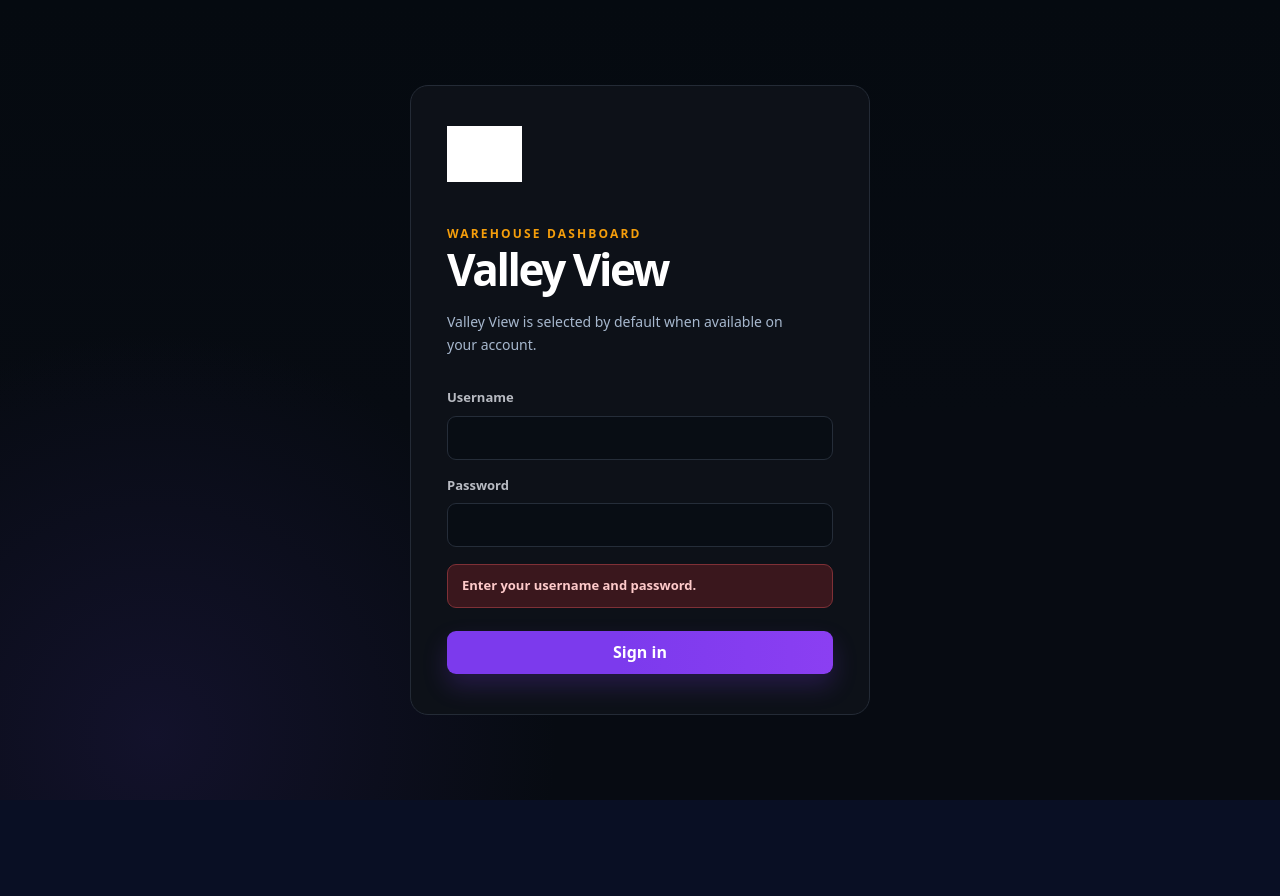
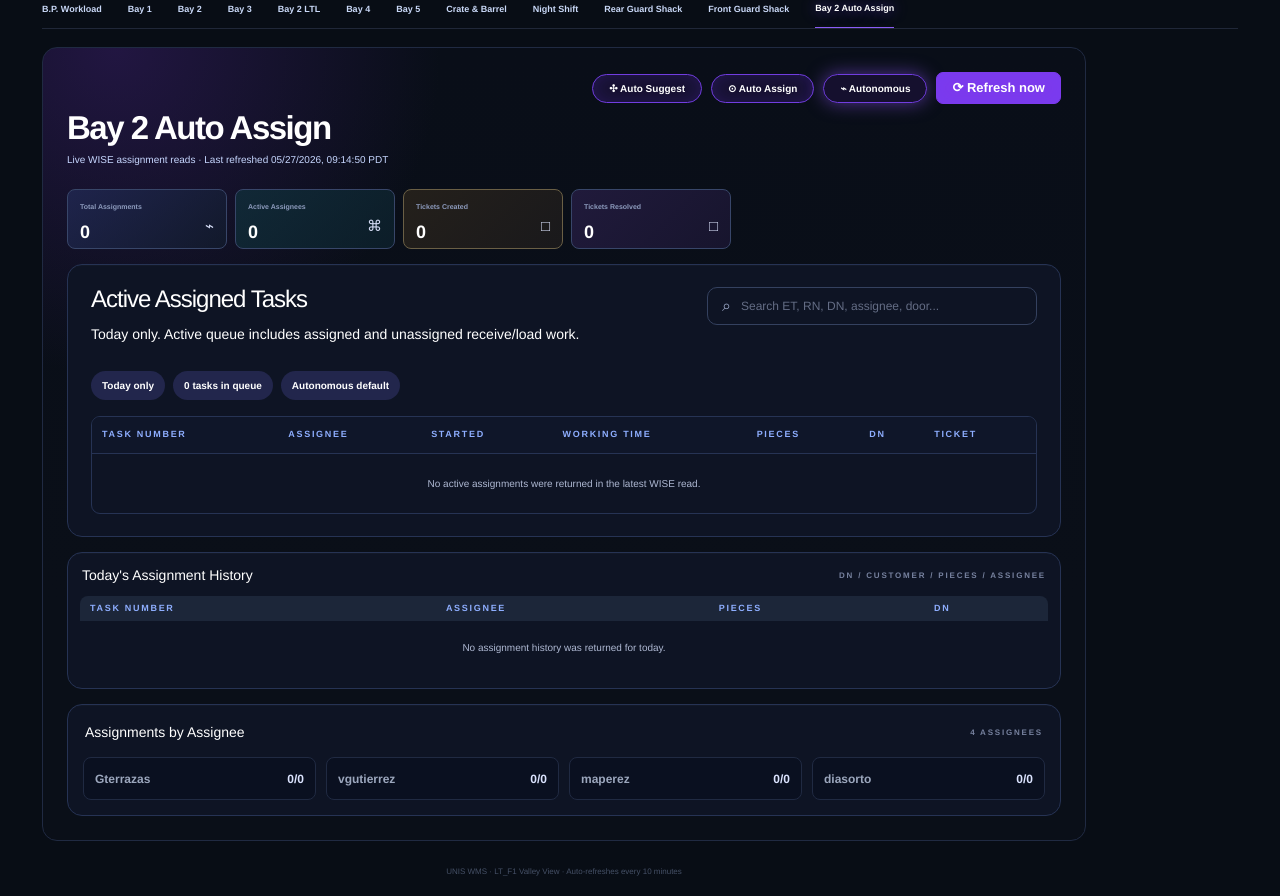
Before and after one commit to RubenVJauregui/RubenVJauregui-wms-valley-view-dashboard, a Next.js app: page / in a window 1280 px wide. Before the commit the page ends 800 px from the top, so only its background shows below. Built offline with nearby package versions, Linux system fonts and the light colour scheme; grey boxes are pictures that could not be loaded.

Commit message:
Restore Bay 2 Auto Assign dashboard view
User: rjauregui (2008267700036030466)

```diff
--- a/src/app/globals.css
+++ b/src/app/globals.css
@@ -691,3 +691,110 @@ body { min-height: 100vh; }
 .primary-button:hover {
   background: linear-gradient(90deg, #6d28d9 0%, #7c3aed 100%) !important;
 }
+
+/* Bay 2 Auto Assign screenshot restore */
+html, body { background: #080d15 !important; }
+.bay2-screen {
+  min-height: 100vh;
+  background: #080d15;
+  color: #f8fbff;
+  font-family: "Helvetica Now Display", "Helvetica Neue", Arial, sans-serif;
+  padding: 0 42px 18px;
+}
+.bay2-tabs {
+  height: 29px;
+  border-bottom: 1px solid #202738;
+  display: flex;
+  gap: 26px;
+  align-items: stretch;
+  white-space: nowrap;
+  overflow: hidden;
+}
+.bay2-tabs button {
+  background: transparent;
+  border: 0;
+  color: #c9d8f7;
+  font-size: 9px;
+  font-weight: 800;
+  padding: 0 0 9px;
+  cursor: default;
+}
+.bay2-tabs button.active {
+  color: #fff;
+  border-bottom: 1px solid #8b5cf6;
+  text-shadow: 0 0 14px rgba(139,92,246,.75);
+}
+.bay2-shell {
+  margin-top: 18px;
+  width: 1044px;
+  max-width: calc(100vw - 84px);
+  min-height: 786px;
+  border: 1px solid #202a42;
+  border-radius: 15px;
+  padding: 24px;
+  background:
+    radial-gradient(circle at 7% 0%, rgba(53, 28, 98, .56), transparent 26%),
+    linear-gradient(180deg, #090e18, #0a0f18 70%);
+}
+.bay2-hero { display: flex; justify-content: space-between; gap: 24px; align-items: flex-start; }
+.bay2-hero h1 { margin: 39px 0 8px; font-size: 33px; line-height: 1; font-weight: 900; letter-spacing: -1.5px; color: white; }
+.bay2-hero p { margin: 0; color: #c7d7ff; font-size: 10px; }
+.bay2-actions { display: flex; gap: 9px; margin-top: 0; align-items: center; }
+.bay2-actions button {
+  height: 29px;
+  padding: 0 16px;
+  border-radius: 999px;
+  border: 1px solid #713de0;
+  background: rgba(23, 16, 49, .88);
+  color: #fff;
+  font-size: 10px;
+  font-weight: 900;
+  box-shadow: 0 0 18px rgba(112,64,255,.18) inset;
+}
+.bay2-actions button.active { box-shadow: 0 0 18px rgba(147, 87, 255, .52); }
+.bay2-actions .refresh { height: 32px; border-radius: 7px; background: #7c3aed; border-color: #7c3aed; font-size: 13px; padding: 0 15px; }
+.bay2-kpis { display: grid; grid-template-columns: 160px 160px 160px 160px; gap: 8px; margin-top: 22px; }
+.bay2-kpis article {
+  height: 60px;
+  border: 1px solid #384669;
+  border-radius: 8px;
+  padding: 12px;
+  background: linear-gradient(135deg, rgba(34,43,88,.7), rgba(18,28,45,.72));
+  position: relative;
+}
+.bay2-kpis article:nth-child(2) { background: linear-gradient(135deg, rgba(16,48,59,.75), rgba(13,33,45,.78)); }
+.bay2-kpis article:nth-child(3) { background: linear-gradient(135deg, rgba(45,38,28,.75), rgba(29,27,28,.82)); border-color: #6a5f45; }
+.bay2-kpis article:nth-child(4) { background: linear-gradient(135deg, rgba(38,29,68,.8), rgba(26,22,50,.82)); }
+.bay2-kpis span { display: block; color: #8d9bbd; font-size: 7px; font-weight: 900; margin-bottom: 8px; }
+.bay2-kpis strong { font-size: 18px; line-height: 1; color: #fff; }
+.bay2-kpis i { position: absolute; right: 12px; top: 25px; color: #d7def7; font-style: normal; font-size: 15px; }
+.bay2-card {
+  border: 1px solid #263354;
+  border-radius: 15px;
+  background: #0e1424;
+  box-shadow: inset 0 1px 0 rgba(255,255,255,.02);
+}
+.bay2-active-card { margin-top: 15px; padding: 22px 23px; min-height: 269px; }
+.bay2-card-head { display: flex; justify-content: space-between; gap: 20px; }
+.bay2-card h2 { margin: 0 0 13px; font-size: 24px; line-height: 1; letter-spacing: -1px; color: white; }
+.bay2-card p { margin: 0; color: #fff; font-size: 14px; }
+.bay2-search { margin-top: 0; width: 330px; height: 38px; display: flex; align-items: center; gap: 10px; border: 1px solid #34415f; border-radius: 10px; padding: 0 14px; color: #9aa7c6; }
+.bay2-search input { width: 100%; background: transparent; border: 0; outline: 0; color: #b9c5e5; font-size: 12px; }
+.bay2-chips { display: flex; gap: 8px; margin: 26px 0 16px; }
+.bay2-chips span { background: #22264c; color: #fff; border-radius: 999px; padding: 7px 11px; font-size: 10px; font-weight: 800; }
+.bay2-table { width: 100%; border-collapse: separate; border-spacing: 0; border: 1px solid #263354; border-radius: 9px; overflow: hidden; }
+.bay2-table th { height: 36px; background: #0f1629; color: #8eaeff; text-align: left; padding: 0 10px; font-size: 9px; text-transform: uppercase; letter-spacing: 1.7px; font-weight: 900; }
+.bay2-table td { height: 60px; color: #aeb8d2; font-size: 10px; text-align: center; border-top: 1px solid #263354; }
+.bay2-table .empty { text-align: center; }
+.bay2-history-card { margin-top: 15px; min-height: 137px; padding: 12px; }
+.bay2-title-row { display: flex; justify-content: space-between; align-items: center; margin: 0 2px 10px; }
+.bay2-title-row h3 { margin: 0; font-size: 14px; color: #fff; }
+.bay2-title-row span { color: #77829f; font-size: 8px; font-weight: 900; letter-spacing: 1.8px; }
+.bay2-table.compact { border: 0; border-radius: 8px; }
+.bay2-table.compact th { background: #1c2639; height: 25px; }
+.bay2-table.compact td { border: 0; height: 52px; }
+.bay2-assignee-card { margin-top: 15px; min-height: 105px; padding: 17px 15px 15px; }
+.bay2-assignees { display: grid; grid-template-columns: repeat(4, 1fr); gap: 10px; margin-top: 14px; }
+.bay2-assignees div { height: 43px; border: 1px solid #202a42; background: #0a1020; border-radius: 8px; display: flex; align-items: center; justify-content: space-between; padding: 0 11px; color: #9ca7bd; font-size: 12px; font-weight: 800; }
+.bay2-assignees strong { color: #dce4ff; }
+.bay2-footer { width: 1044px; max-width: calc(100vw - 84px); text-align: center; color: #455066; font-size: 8px; margin-top: 25px; }
--- a/src/app/page.tsx
+++ b/src/app/page.tsx
@@ -1,143 +1,84 @@
-"use client";
-
-import { useState, useEffect, useCallback } from "react";
-import { LoginPanel } from "@/components/login";
-import { Dashboard } from "@/components/dashboard";
-import { Loader2 } from "lucide-react";
-
-export interface Session {
-  accessToken: string;
-  refreshToken: string;
-  expiresAt: number;
-  identity: {
-    user_id: string;
-    user_name: string;
-    tenant_id: string;
-  };
-  facilities: { id: string; name: string; timeZone: string }[];
-  defaultFacility: { id: string; name: string } | null;
-}
-
-export interface Facility {
-  id: string;
-  name: string;
-  timeZone: string;
-}
-
-function decodeJwt(token: string): Record<string, unknown> | null {
-  try {
-    const base64 = token.split(".")[1];
-    return JSON.parse(Buffer.from(base64, "base64url").toString("utf8"));
-  } catch {
-    return null;
-  }
-}
-
-const SESSION_KEY = "bay4-wms-session";
-const FACILITY_KEY = "bay4-wms-facility";
-const TAB_KEY = "bay4-wms-active-bay";
-
-function loadSession(): Session | null {
-  if (typeof window === "undefined") return null;
-  try {
-    const raw = localStorage.getItem(SESSION_KEY);
-    if (!raw) return null;
-    const s = JSON.parse(raw) as Session;
-    if (Date.now() > s.expiresAt - 60000) return null;
-    return s;
-  } catch {
-    return null;
-  }
-}
-
-function saveSession(s: Session) {
-  localStorage.setItem(SESSION_KEY, JSON.stringify(s));
-}
-
-function clearSession() {
-  localStorage.removeItem(SESSION_KEY);
-  localStorage.removeItem(FACILITY_KEY);
-}
-
 export default function Home() {
-  const [session, setSession] = useState<Session | null>(null);
-  const [facility, setFacility] = useState<Facility | null>(null);
-  const [activeTab, setActiveTab] = useState<string>("bay4");
-  const [hydrated, setHydrated] = useState(false);
-
-  useEffect(() => {
-    const s = loadSession();
-    if (s) {
-      setSession(s);
-      const savedFid = localStorage.getItem(FACILITY_KEY);
-      const fac =
-        s.facilities.find((f) => f.id === savedFid) ??
-        (s.defaultFacility
-          ? s.facilities.find((f) => f.id === s.defaultFacility!.id)
-          : null) ??
-        s.facilities[0] ??
-        null;
-      setFacility(fac);
-    }
-    const savedTab = localStorage.getItem(TAB_KEY);
-    if (savedTab) setActiveTab(savedTab);
-    setHydrated(true);
-  }, []);
-
-  const onLogin = useCallback((s: Session) => {
-    saveSession(s);
-    setSession(s);
-    const fac =
-      s.facilities.find(
-        (f) => f.id === s.defaultFacility?.id
-      ) ??
-      s.facilities[0] ??
-      null;
-    if (fac) {
-      localStorage.setItem(FACILITY_KEY, fac.id);
-      setFacility(fac);
-    }
-  }, []);
-
-  const onLogout = useCallback(() => {
-    clearSession();
-    setSession(null);
-    setFacility(null);
-  }, []);
-
-  const onChangeFacility = useCallback(
-    (f: Facility) => {
-      localStorage.setItem(FACILITY_KEY, f.id);
-      setFacility(f);
-    },
-    []
-  );
-
-  const onChangeTab = useCallback((tab: string) => {
-    localStorage.setItem(TAB_KEY, tab);
-    setActiveTab(tab);
-  }, []);
-
-  if (!hydrated) {
-    return (
-      <div className="login-shell">
-        <Loader2 className="spin" size={32} color="#6366f1" />
-      </div>
-    );
-  }
-
-  if (!session || !facility) {
-    return <LoginPanel onLogin={onLogin} />;
-  }
+  const assignees = ["Gterrazas", "vgutierrez", "maperez", "diasorto"];
+  const tabs = [
+    "B.P. Workload",
+    "Bay 1",
+    "Bay 2",
+    "Bay 3",
+    "Bay 2 LTL",
+    "Bay 4",
+    "Bay 5",
+    "Crate & Barrel",
+    "Night Shift",
+    "Rear Guard Shack",
+    "Front Guard Shack",
+    "Bay 2 Auto Assign",
+  ];
 
   return (
-    <Dashboard
-      session={session}
-      facility={facility}
-      activeTab={activeTab}
-      onLogout={onLogout}
-      onChangeFacility={onChangeFacility}
-      onChangeTab={onChangeTab}
-    />
+    <main className="bay2-screen">
+      <nav className="bay2-tabs">
+        {tabs.map((tab) => (
+          <button key={tab} className={tab === "Bay 2 Auto Assign" ? "active" : ""}>
+            {tab}
+          </button>
+        ))}
+      </nav>
+
+      <section className="bay2-shell">
+        <header className="bay2-hero">
+          <div>
+            <h1>Bay 2 Auto Assign</h1>
+            <p>Live WISE assignment reads · Last refreshed 05/27/2026, 09:14:50 PDT</p>
+          </div>
+          <div className="bay2-actions">
+            <button>✣ Auto Suggest</button>
+            <button>⊙ Auto Assign</button>
+            <button className="active">⌁ Autonomous</button>
+            <button className="refresh">⟳ Refresh now</button>
+          </div>
+        </header>
+
+        <div className="bay2-kpis">
+          <article><span>Total Assignments</span><strong>0</strong><i>⌁</i></article>
+          <article><span>Active Assignees</span><strong>0</strong><i>⌘</i></article>
+          <article><span>Tickets Created</span><strong>0</strong><i>□</i></article>
+          <article><span>Tickets Resolved</span><strong>0</strong><i>□</i></article>
+        </div>
+
+        <section className="bay2-card bay2-active-card">
+          <div className="bay2-card-head">
+            <div>
+              <h2>Active Assigned Tasks</h2>
+              <p>Today only. Active queue includes assigned and unassigned receive/load work.</p>
+            </div>
+            <label className="bay2-search"><span>⌕</span><input placeholder="Search ET, RN, DN, assignee, door..." /></label>
+          </div>
+          <div className="bay2-chips">
+            <span>Today only</span><span>0 tasks in queue</span><span>Autonomous default</span>
+          </div>
+          <table className="bay2-table">
+            <thead><tr><th>Task Number</th><th>Assignee</th><th>Started</th><th>Working Time</th><th>Pieces</th><th>DN</th><th>Ticket</th></tr></thead>
+            <tbody><tr><td colSpan={7} className="empty">No active assignments were returned in the latest WISE read.</td></tr></tbody>
+          </table>
+        </section>
+
+        <section className="bay2-card bay2-history-card">
+          <div className="bay2-title-row"><h3>Today's Assignment History</h3><span>DN / CUSTOMER / PIECES / ASSIGNEE</span></div>
+          <table className="bay2-table compact">
+            <thead><tr><th>Task Number</th><th>Assignee</th><th>Pieces</th><th>DN</th></tr></thead>
+            <tbody><tr><td colSpan={4} className="empty">No assignment history was returned for today.</td></tr></tbody>
+          </table>
+        </section>
+
+        <section className="bay2-card bay2-assignee-card">
+          <div className="bay2-title-row"><h3>Assignments by Assignee</h3><span>4 ASSIGNEES</span></div>
+          <div className="bay2-assignees">
+            {assignees.map((name) => <div key={name}><span>{name}</span><strong>0/0</strong></div>)}
+          </div>
+        </section>
+      </section>
+      <footer className="bay2-footer">UNIS WMS · LT_F1 Valley View · Auto-refreshes every 10 minutes</footer>
+    </main>
   );
 }
```
Also changed, not shown: 1 other file (tests, documents, lock files or other folders).
